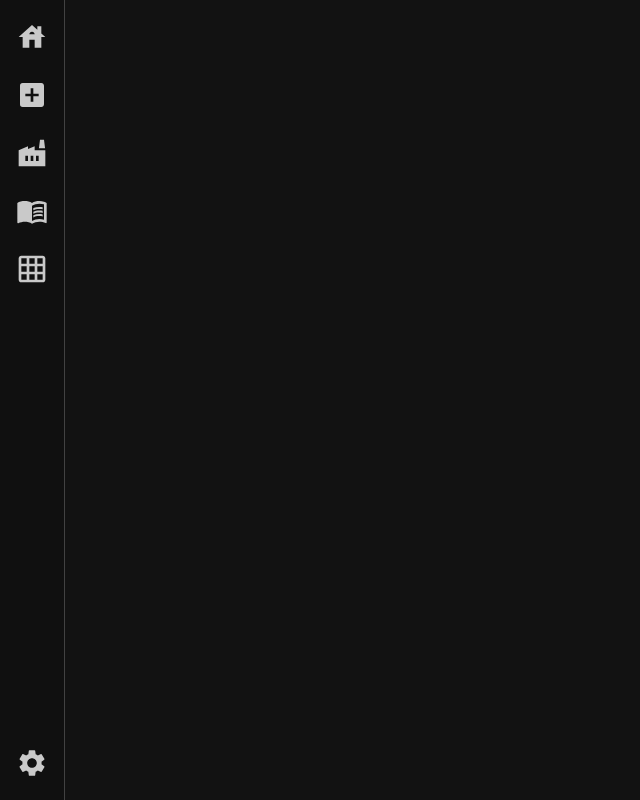
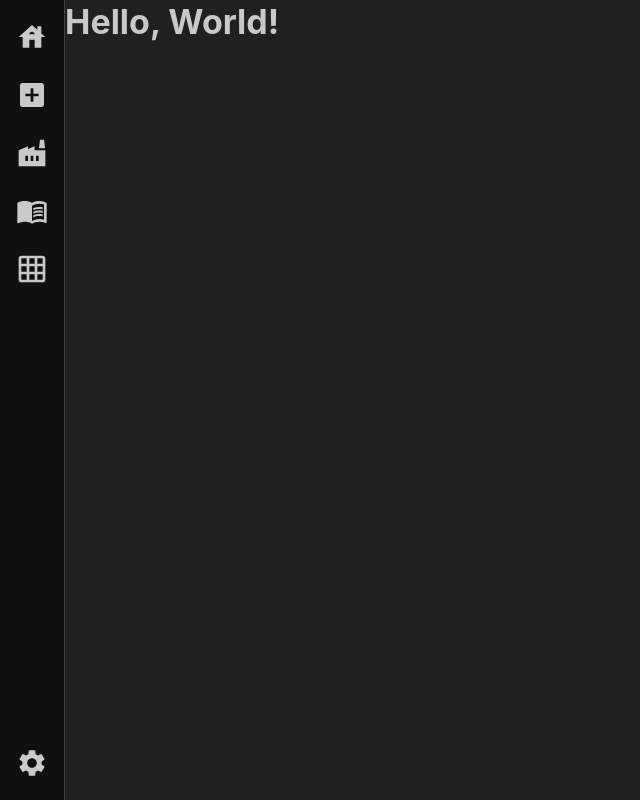
Before and after one commit to JamesPRobertson/eager-ermine, a React (Vite) app: page /planner in a window 1280 px wide. Shown: the whole page, without its empty margins (0-640 px from the left). Built offline with nearby package versions, Linux system fonts and the light colour scheme.

Commit message:
Added the planner page

```diff
--- a/src/main.tsx
+++ b/src/main.tsx
@@ -13,6 +13,7 @@ import { LandingPage } from "./pages/LandingPage/LandingPage";
 import { ItemsPage } from "./pages/Items/ItemsPage";
 import { BuildingsPage } from "pages/Buildings/BuildingsPage";
 import { RecipesPage } from "pages/Recipes/RecipesPage";
+import { PlannerPage } from 'pages/Planner/PlannerPage';
 
 
 ReactDOM.createRoot(document.getElementById("root") as HTMLElement).render(
@@ -25,6 +26,7 @@ ReactDOM.createRoot(document.getElementById("root") as HTMLElement).render(
             <Route path="items" element={<ItemsPage />}/>
             <Route path="buildings" element={<BuildingsPage />}/>
             <Route path="recipes" element={<RecipesPage />}/>
+            <Route path="planner" element={<PlannerPage />}/>
           </Route>
           <Route path="*" element={<App/>} />
         </Routes>
--- /dev/null
+++ b/src/pages/Planner/PlannerPage.tsx
@@ -0,0 +1,10 @@
+import { Flex, Title } from "@mantine/core"
+
+
+export const PlannerPage = () => {
+  return (
+    <Flex bg="rgb(32, 32, 32)" w="100%" h="100%">
+      <Title>Hello, World!</Title>
+    </Flex>
+  )
+}
```
